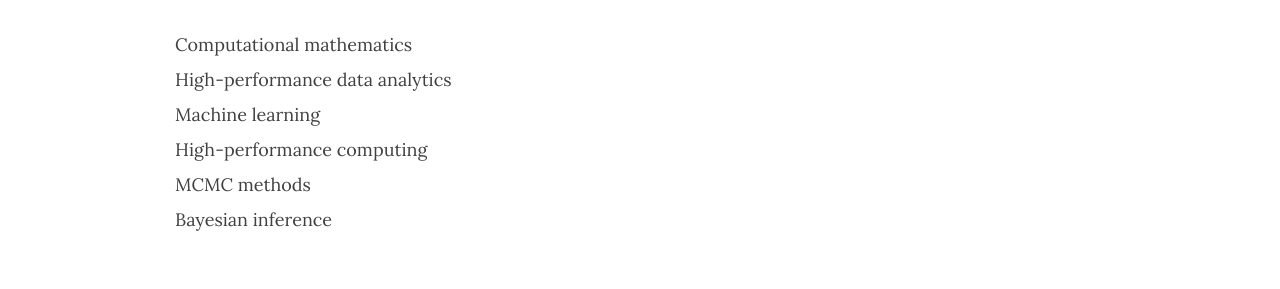
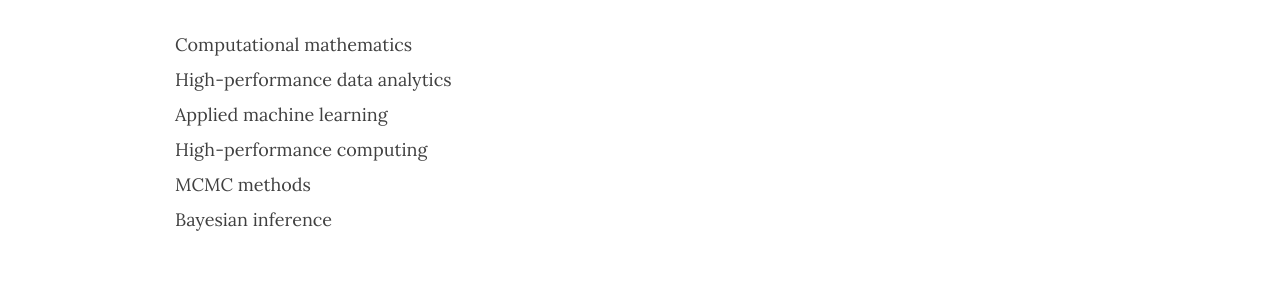
Before and after one commit to ch-var/ch-var.github.io, a Jekyll site: the page built from CV.html, in a window 1280 px wide and 900 px high, scrolled down 2342 px. Shown: the part 157-446 px from the top of the window. Built offline with Jekyll 4.4.1, drawn with Linux system fonts in a browser that asks for light colours; formulas are drawn with MathJax 3.

Commit message:
Update CV.html

```diff
--- a/CV.html
+++ b/CV.html
@@ -73,7 +73,7 @@
 <p style="font-family: var(--header-font); font-weight: 800; line-height: 1.1; font-size: 1.5rem; margin-top: 1.25rem;">Fields of Scientific Interest</p>
 <p align='justify' style="margin-bottom: 8px;">Computational mathematics</p>
 <p align='justify' style="margin-top: 8px; margin-bottom: 8px;">High-performance data analytics</p>
-<p align='justify' style="margin-top: 8px; margin-bottom: 8px;">Machine learning</p>
+<p align='justify' style="margin-top: 8px; margin-bottom: 8px;">Applied machine learning</p>
 <p align='justify' style="margin-top: 8px; margin-bottom: 8px;">High-performance computing</p>
 <p align='justify' style="margin-top: 8px; margin-bottom: 8px;">MCMC methods</p>
 <p align='justify' style="margin-top: 8px; margin-bottom: 8px;">Bayesian inference</p>
```
